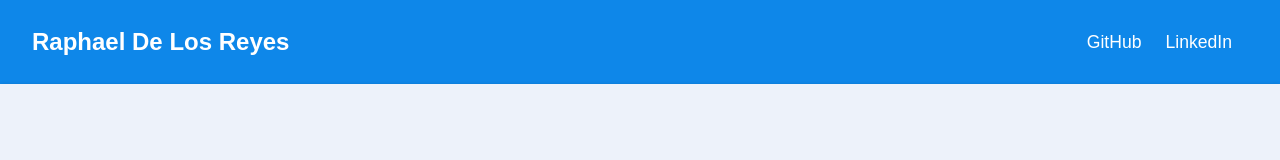
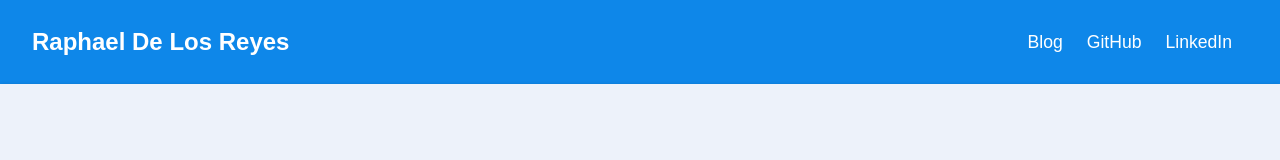
Before and after one commit to RD2P/RD2P.github.io, a React (Vite) app: page / in a window 1280 px wide. Shown: the top 160 px of the page. Built offline with nearby package versions, Linux system fonts and the light colour scheme; a web font is replaced by a local one.

Commit message:
Add blog link

```diff
--- a/src/components/NavBar.jsx
+++ b/src/components/NavBar.jsx
@@ -8,8 +8,14 @@ const NavBar = () => {
           <h2 className="navbar__title">
             Raphael De Los Reyes
           </h2>
-          {/* icons */}
+          {/* links */}
           <div className="navbar__icons">
+            <a
+              href="https://blog.raphaeldelosreyes.com/"
+              target="_blank"
+              className="navbar__link">
+              Blog
+            </a>
             <a
               href="https://github.com/RD2P"
               target="_blank"
```
